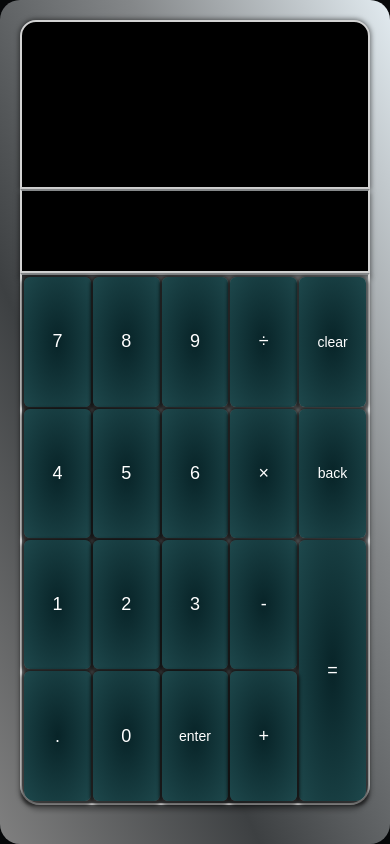
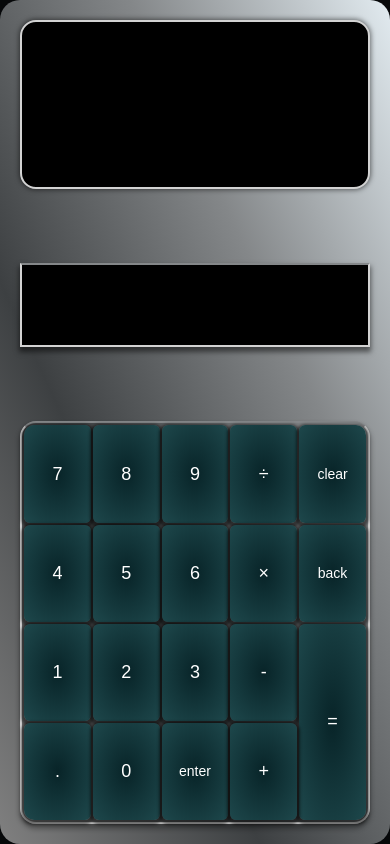
Before and after one commit to ahpto/MyCalculator, a plain HTML site: page index.html in a window 390 px wide. Drawn offline with Linux system fonts and the light colour scheme.

Commit message:
mobile version

```diff
--- a/styles.css
+++ b/styles.css
@@ -223,27 +223,40 @@ h3 {
         left: 0;
         width: 100%;
         height: 100%;
+        display: flex;
+        flex-flow: column wrap;
+        justify-items: space-around;
     }
     #calculator {
        margin: 20px;
+       height: 100%;
     }
 
     #display {
         height: 20vh;
         width: 100%;
         box-sizing: border-box;
+        border-radius: 16px;
     }
 
     #entry {
+
         height: 10vh;
         width: 100%;
         box-sizing: border-box;
     }
 
     #buttons {
-        height: 63vh;
+        height: 100%;
         width: 100%;
         box-sizing: border-box;
+        border-radius: 16px;
+    }
+    #seven {
+        border-top-left-radius: 10px;
+    }
+    #clear {
+        border-top-right-radius: 10px;
     }
     body {
         background-image: none;
```
